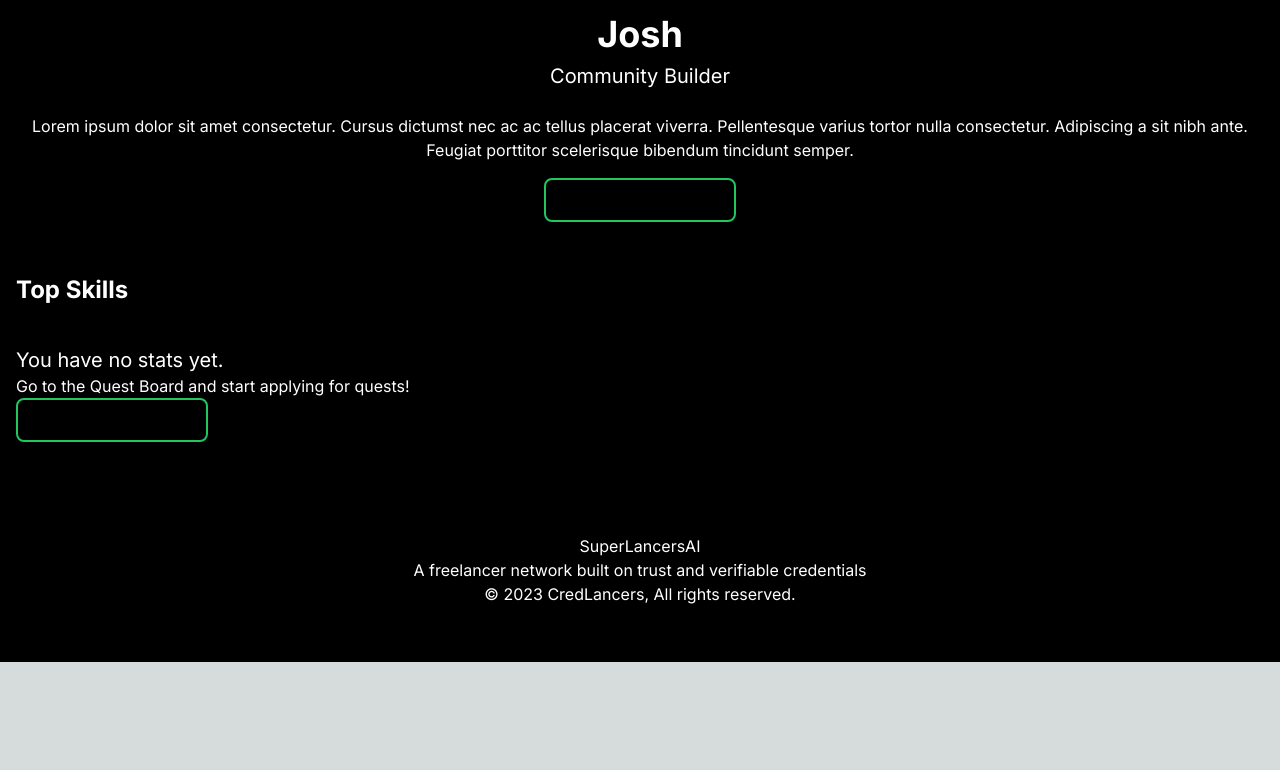
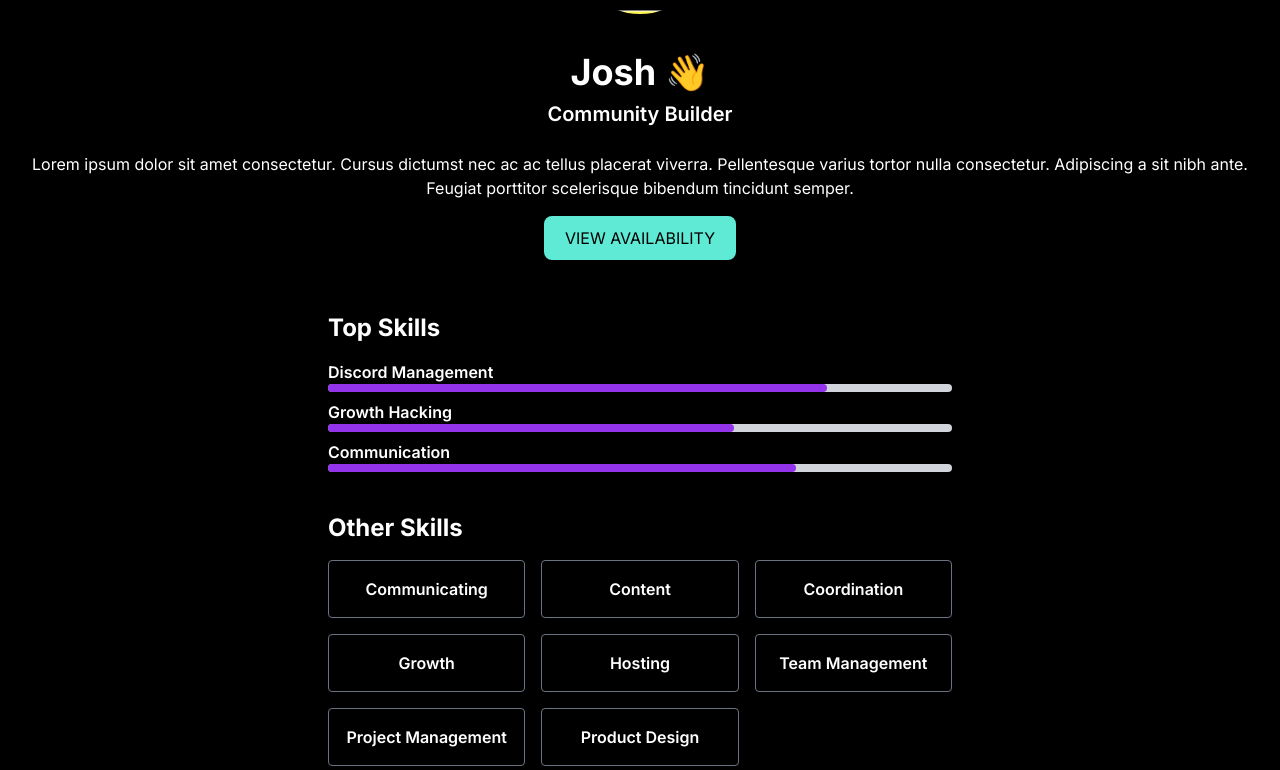
Before and after one commit to vilmapato/teamHA, a Next.js app: page /profile in a window 1280 px wide. Shown: the part 290-1060 px from the top of the page. Before the commit the page ends 952 px from the top, so only its background shows below. Built offline with nearby package versions, Linux system fonts and the light colour scheme.

Commit message:
feat: styling, components attributes edits, projects & profile pages added/edited

```diff
--- a/src/components/BlackBox.tsx
+++ b/src/components/BlackBox.tsx
@@ -1,17 +1,21 @@
-import React from 'react';
+// BlackBox.tsx
+import React, { ReactNode } from 'react';
 
-interface ButtonProps {
+interface BlackBoxProps {
   label: string;
   onClick: () => void;
+  className?: string;
+  children?: ReactNode; // Allow children to be passed
 }
 
-const BlackBox: React.FC<ButtonProps> = ({ label, onClick }) => {
+const BlackBox: React.FC<BlackBoxProps> = ({ label, onClick, className, children }) => {
   return (
     <button
       onClick={onClick}
-      className="bg-black text-white py-2 px-4 border border-teal-300 rounded transition ease-in-out duration-300 transform hover:-translate-y-1 hover:scale-110"
+      className={`bg-black text-white py-2 px-4 border border-teal-300 rounded transition ease-in-out duration-300 transform hover:-translate-y-1 hover:scale-110 ${className}`}
     >
       {label}
+      {children}
     </button>
   );
 };
--- a/src/components/Box.tsx
+++ b/src/components/Box.tsx
@@ -1,19 +1,16 @@
 import React from 'react';
 
-interface ButtonProps {
-  label: string;
-  onClick: () => void;
+interface BoxProps {
+  children: React.ReactNode; // Accept any valid React node
+  className?: string; // Optional className string
 }
 
-const BlackBox: React.FC<ButtonProps> = ({ label, onClick }) => {
+const Box: React.FC<BoxProps> = ({ children, className }) => {
   return (
-    <button
-      onClick={onClick}
-      className="bg-black text-white py-2 px-4 border border-black rounded transition ease-in-out duration-300 transform hover:-translate-y-1 hover:scale-110"
-    >
-      {label}
-    </button>
+    <div className={`p-4 ${className}`}>
+      {children}
+    </div>
   );
 };
 
-export default BlackBox;
+export default Box;
--- a/src/components/Button.tsx
+++ b/src/components/Button.tsx
@@ -10,7 +10,7 @@ const Button = ({ children, onClick }: ButtonProps) => {
     return (
         <button
             onClick={onClick}
-            className="border-2 mb-3 border-green-500 text-black hover:bg-green-500 hover:text-gray-500 transition duration-300 ease-in-out py-2 px-4 rounded-lg w-48"
+            className="border-2 mb-3 bg-teal-300 border-teal-300 text-black hover:bg-black hover: border-teal-300 hover:text-white transition duration-300 ease-in-out py-2 px-4 rounded-lg w-48"
         >
             {children}
         </button>
--- a/src/pages/profile.tsx
+++ b/src/pages/profile.tsx
@@ -1,50 +1,121 @@
 import React from "react";
 import Image from "next/image";
-import Button from "../components/Button";
-import Header from "../components/Header";
+import Button from "../components/Button"; // Ensure this is the correct path to your Button component
+import Header from "../components/Header"; // Ensure this is the correct path to your Header component
+import Box from "../components/Box"; // Ensure this is the correct path to your Box component
 
-const UserProfile: React.FC = () => {
+const ProfilePage: React.FC = () => {
   return (
     <div className="bg-black text-white min-h-screen">
       <Header />
 
       <main className="container mx-auto p-4">
         <section className="text-center my-10">
-          <div className="avatar-container mb-4">
+          <div className="inline-block relative p-4 rounded-full mb-4">
             <Image
-              src="/avatar.png" // Replace with the path to your avatar image
+              src="/avatar.png"
               alt="User Avatar"
               width={128}
               height={128}
               className="rounded-full"
             />
           </div>
-          <h2 className="text-4xl font-bold mb-2">Josh</h2>
-          <p className="text-xl mb-6">Community Builder</p>
-          <p className="mb-4">
+          <h2 className="text-4xl font-bold mb-2">
+            Josh{" "}
+            <span role="img" aria-label="waving hand">
+              👋
+            </span>
+          </h2>
+          <h3 className="text-xl font-semibold mb-6">Community Builder</h3>
+          <p className="mb-4 px-4">
             Lorem ipsum dolor sit amet consectetur. Cursus dictumst nec ac ac
             tellus placerat viverra. Pellentesque varius tortor nulla
             consectetur. Adipiscing a sit nibh ante. Feugiat porttitor
             scelerisque bibendum tincidunt semper.
           </p>
-          <Button>VIEW AVAILABILITY</Button>
+          <Button onClick={() => {}}>VIEW AVAILABILITY</Button>
         </section>
 
-        <section className="my-10">
-          <h3 className="text-2xl font-bold mb-4">Top Skills</h3>
-          {/* Skill bars and other skills go here */}
+        <section className="flex flex-wrap justify-center items-center my-10 gap-10">
+          <div className="w-full md:w-1/2">
+            <h3 className="text-2xl font-bold mb-4 text-left">Top Skills</h3>
+            <div className="space-y-2">
+              <div className="text-left">
+                <p className="font-semibold">Discord Management</p>
+                <div className="w-full bg-gray-300 h-2 rounded-full">
+                  <div
+                    className="bg-purple-600 h-2 rounded-full"
+                    style={{ width: "80%" }}
+                  ></div>
+                </div>
+              </div>
+              <div className="text-left">
+                <p className="font-semibold">Growth Hacking</p>
+                <div className="w-full bg-gray-300 h-2 rounded-full">
+                  <div
+                    className="bg-purple-600 h-2 rounded-full"
+                    style={{ width: "65%" }}
+                  ></div>
+                </div>
+              </div>
+              <div className="text-left">
+                <p className="font-semibold">Communication</p>
+                <div className="w-full bg-gray-300 h-2 rounded-full">
+                  <div
+                    className="bg-purple-600 h-2 rounded-full"
+                    style={{ width: "75%" }}
+                  ></div>
+                </div>
+              </div>
+            </div>
+          </div>
+          <div className="w-full md:w-1/2">
+            <h3 className="text-2xl font-bold mb-4 text-left">Other Skills</h3>
+            <div className="grid grid-cols-3 gap-4">
+              {[
+                "Communicating",
+                "Content",
+                "Coordination",
+                "Growth",
+                "Hosting",
+                "Team Management",
+                "Project Management",
+                "Product Design",
+              ].map((skill) => (
+                <Box
+                  key={skill}
+                  className="border border-gray-500 p-2 rounded text-center"
+                >
+                  <p className="font-semibold">{skill}</p>
+                </Box>
+              ))}
+            </div>
+          </div>
         </section>
 
-        <section className="my-10">
-          <p className="text-xl">You have no stats yet.</p>
-          <p>Go to the Quest Board and start applying for quests!</p>
-          <Button>Go to Quest Board</Button>
+        <section className="text-center my-10">
+          <p className="text-xl mb-2">You have no stats yet.</p>
+          <p className="mb-4">
+            Go to the Quest Board and start applying for quests!
+          </p>
+          <Button onClick={() => {}}>Go to Quest Board</Button>
         </section>
 
-        <footer className="text-center py-10">
-          <p>SuperLancersAI</p>
-          <p>A freelancer network built on trust and verifiable credentials</p>
-          {/* Social icons go here */}
+        <footer className="flex flex-col items-center justify-between py-10">
+          <div className="text-center mb-6">
+            <p>SuperLancersAI</p>
+            <p>
+              A freelancer network built on trust and verifiable credentials
+            </p>
+          </div>
+          <div className="mb-6">
+            <Image
+              src="/socials.png"
+              alt="Social Links"
+              width={120}
+              height={40}
+            />
+          </div>
           <p>&copy; 2023 CredLancers, All rights reserved.</p>
         </footer>
       </main>
@@ -52,4 +123,4 @@ const UserProfile: React.FC = () => {
   );
 };
 
-export default UserProfile;
+export default ProfilePage;
--- /dev/null
+++ b/src/pages/projects.tsx
@@ -0,0 +1,83 @@
+// projects.tsx
+import React from 'react';
+import Image from 'next/image';
+import Button from '../components/Button'; // Button for Info
+import PurpButton from '../components/PurpButton'; // Button for Start/Apply
+import BlackBox from '../components/BlackBox'; // Container for each project
+
+const ProjectBoard: React.FC = () => {
+  const projects = [
+    {
+      name: 'Developer DAO',
+      description: 'Develop LLM Model for DAO',
+      status: 'Info',
+      reward: '2 ETH',
+      image: 'org1.png',
+      buttonType: 'Button',
+    },
+    {
+      name: 'Starknet',
+      description: 'Write Developer Documents',
+      status: 'Start',
+      reward: '3 ETH',
+      image: 'starknet.png',
+      buttonType: 'PurpButton',
+    },
+    {
+      name: 'ACTxDesign',
+      description: 'Write Our Documentation',
+      status: 'Apply',
+      reward: '4 ETH',
+      image: 'black.png',
+      buttonType: 'PurpButton',
+    },
+    // Add other projects here...
+  ];
+
+  return (
+    <div className="bg-black text-white min-h-screen">
+      <div className="container mx-auto p-4">
+        <header className="text-center my-10">
+          <h1 className="text-5xl font-bold mb-6">The Project Board</h1>
+          <p className="mb-6">
+            Lorem ipsum dolor sit amet consectetur. Cursus dictumst nec ac ac tellus placerat viverra. Pellentesque varius tortor nulla consectetur. Adipiscing a sit nibh ante. Feugiat porttitor scelerisque bibendum tincidunt semper.
+          </p>
+          {/* Assuming you have a component for the tabs below */}
+        </header>
+
+        <main>
+          <div className="grid grid-cols-1 sm:grid-cols-2 lg:grid-cols-3 gap-4">
+            {projects.map((project, index) => (
+              <BlackBox
+                key={index}
+                label={project.status} // Use project.status as label
+                onClick={() => {}}
+                className="flex flex-col items-center p-6 rounded-lg space-y-4"
+              >
+                <Image
+                  src={`/${project.image}`}
+                  alt={`${project.name} Logo`}
+                  width={100}
+                  height={100}
+                  className="rounded-lg"
+                />
+                <h3 className="text-xl font-bold">{project.name}</h3>
+                <p className="text-gray-400">{project.description}</p>
+                <div className="self-stretch bg-gray-700 p-2 rounded-lg flex justify-between items-center">
+                  <span className="font-bold text-lg">{project.reward}</span>
+                  {project.buttonType === 'Button' ? (
+                    <Button>{project.status}</Button>
+                  ) : (
+                    <PurpButton>{project.status}</PurpButton>
+                  )}
+                </div>
+              </BlackBox>
+            ))}
+          </div>
+        </main>
+      </div>
+    </div>
+  );
+};
+
+export default ProjectBoard;
--- a/src/styles/globals.css
+++ b/src/styles/globals.css
@@ -1,6 +1,29 @@
 @tailwind base;
 @tailwind components;
 @tailwind utilities;
+
+html,
+body {
+  font-family: -apple-system, BlinkMacSystemFont, "Solanel", sans-serif;
+  width: 100%;
+  height: 100%;
+  margin: 0;
+  padding: 0;
+  background-color: #000000;
+  color: white;
+  -ms-overflow-style: none; /* IE and Edge */
+}
+::-webkit-scrollbar {
+  display: none;
+}
+
+/* Custom Text Gradient, dont remove this is for the text */
+.text-gradient {
+  background: linear-gradient(180deg, #f7ae7c, #4a28ad);
+  background-clip: text;
+  -webkit-background-clip: text;
+  color: transparent;
+}
 
 :root {
   --foreground-rgb: 0, 0, 0;
```
